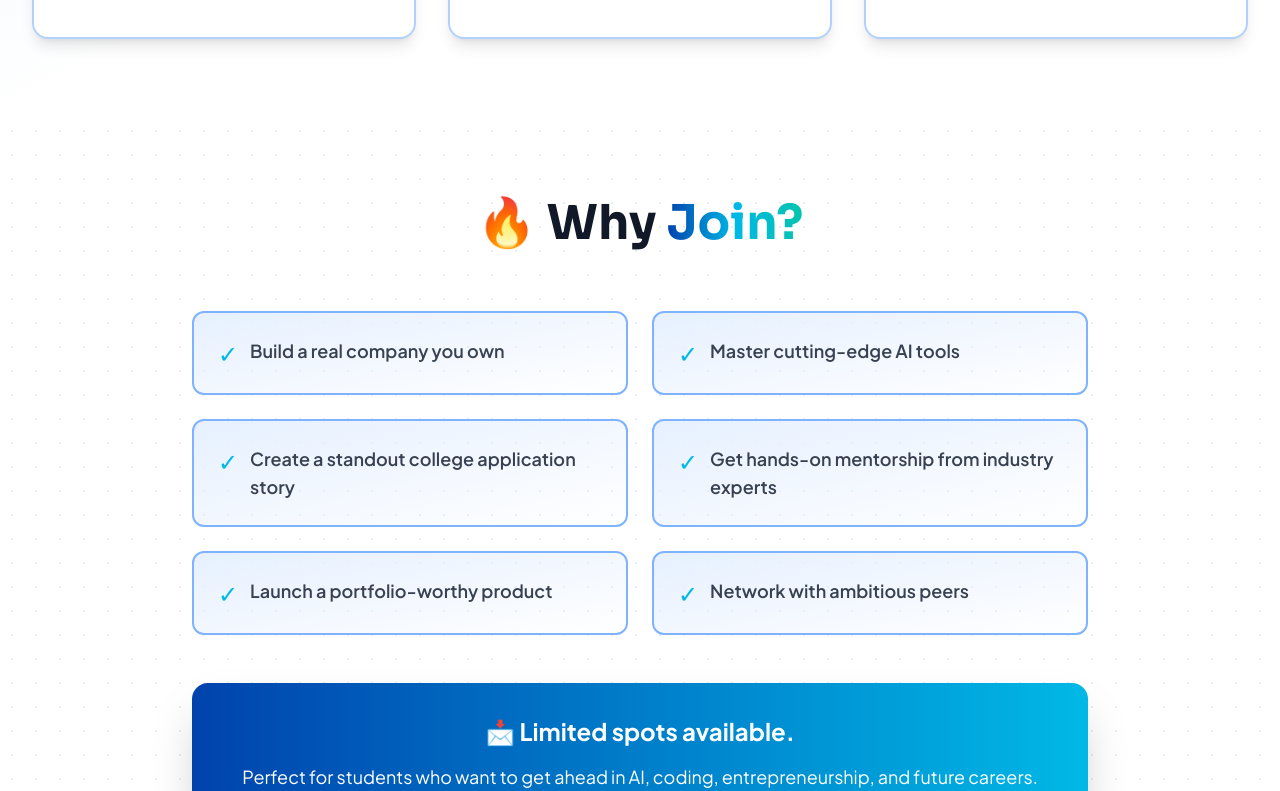
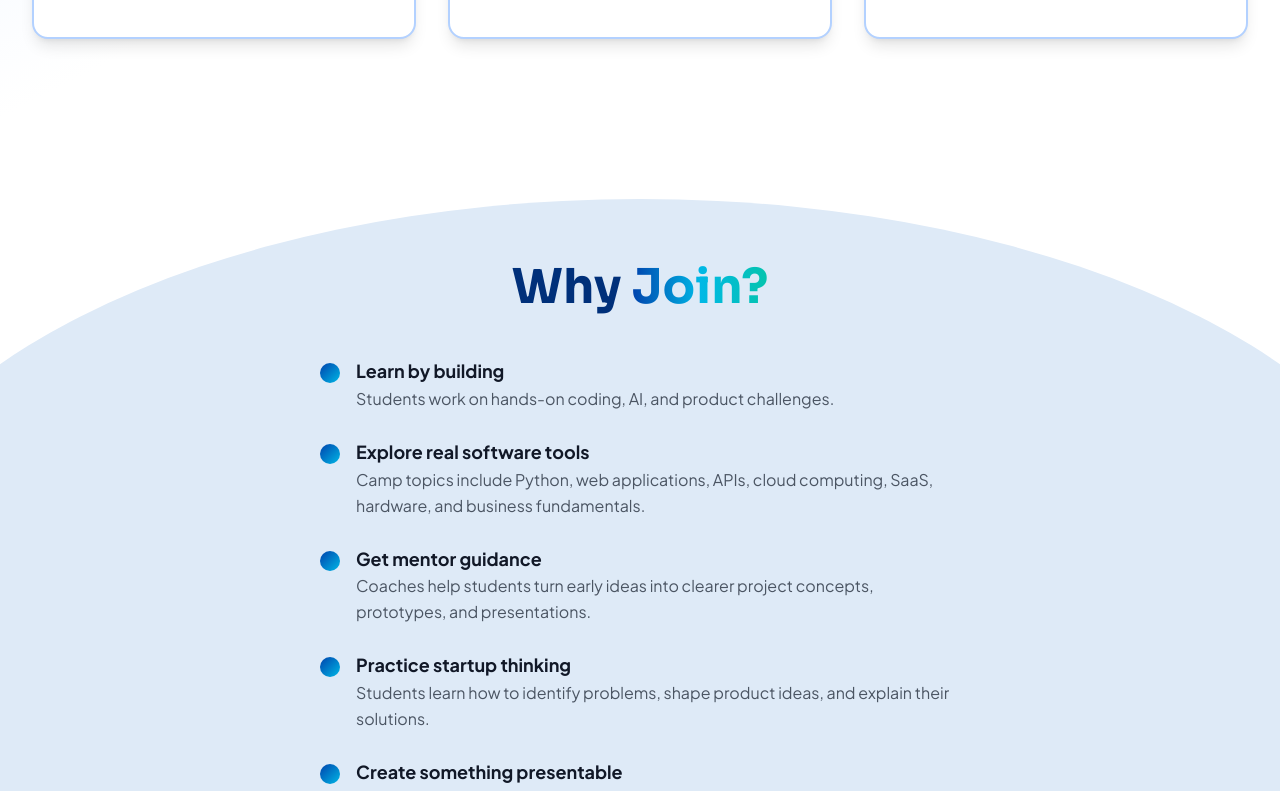
Before and after one commit to Beshton-Software-Inc/blueventure, a Next.js app: page / in a window 1280 px wide. Shown: the part 1965-2756 px from the top of the page. Built offline with nearby package versions, Linux system fonts and the light colour scheme.

Commit message:
Redesigned Why Join? section + other minor style fixes

```diff
--- a/app/page.tsx
+++ b/app/page.tsx
@@ -48,12 +48,35 @@ const summerSessions = [
 ];
 
 const whyJoin = [
-  "Build a real company you own",
-  "Master cutting-edge AI tools",
-  "Create a standout college application story",
-  "Get hands-on mentorship from industry experts",
-  "Launch a portfolio-worthy product",
-  "Network with ambitious peers"
+  {
+    title: "Learn by building",
+    description: "Students work on hands-on coding, AI, and product challenges.",
+  },
+  {
+    title: "Explore real software tools",
+    description:
+      "Camp topics include Python, web applications, APIs, cloud computing, SaaS, hardware, and business fundamentals.",
+  },
+  {
+    title: "Get mentor guidance",
+    description:
+      "Coaches help students turn early ideas into clearer project concepts, prototypes, and presentations.",
+  },
+  {
+    title: "Practice startup thinking",
+    description:
+      "Students learn how to identify problems, shape product ideas, and explain their solutions.",
+  },
+  {
+    title: "Create something presentable",
+    description:
+      "By the end of the program, students work toward a project or pitch they can share with others.",
+  },
+  {
+    title: "Meet motivated peers",
+    description:
+      "Students collaborate with others who are curious about technology, AI, and entrepreneurship.",
+  },
 ];
 
 const stats = [
@@ -111,7 +134,8 @@ export default function Home() {
               href="https://docs.google.com/forms/d/e/1FAIpQLSdlqpxb_muRYlxyV8FBH6Kj_PBOj5wJRLWztdWZ5yDRCAY5pw/viewform"
               target="_blank"
               rel="noopener noreferrer"
-              className="inline-flex items-center justify-center rounded-xl bg-gradient-to-r from-primary-600 to-electric-500 px-8 py-5 text-xl font-bold text-white border-4 border-electric-200 shadow-lg hover:shadow-2xl hover:scale-105 transition-all duration-300"
+              style={{ borderColor: "rgb(186, 231, 252)" }}
+              className="inline-flex items-center justify-center rounded-xl bg-gradient-to-r from-primary-600 to-electric-500 px-8 py-5 text-xl font-bold text-white border-4 shadow-lg hover:shadow-2xl hover:scale-105 transition-all duration-300"
             >
               Register Now
             </a>
@@ -201,35 +225,50 @@ export default function Home() {
       </Section>
 
       {/* Why Join */}
-      <Section className="bg-white" pattern>
+      <Section className="bg-white overflow-hidden">
         <div className="max-w-7xl mx-auto px-4 sm:px-6 lg:px-8">
-          <div className="text-center mb-16">
-            <h2 className="font-display font-bold text-4xl md:text-5xl mb-6">
-              🔥 Why <span className="text-gradient">Join?</span>
+          {/* Blob container */}
+          <div className="relative">
+            {/* Blob background shape */}
+            <div
+              className="absolute inset-0 -mx-8 md:-mx-20"
+              style={{
+                background: "#deeaf7",
+                borderRadius: "50% 50% 50% 50% / 40% 40% 40% 40%",
+                transform: "scaleX(1.15)",
+              }}
+            />
+
+            <div className="relative z-10 py-16 px-4 sm:px-8 md:px-16 max-w-3xl mx-auto">
+              <h2 className="font-display font-bold text-4xl md:text-5xl text-center mb-12 text-primary-700">
+                Why <span className="text-gradient">Join?</span>
               </h2>
-          </div>
 
-          <div className="max-w-4xl mx-auto">
-            <div className="grid md:grid-cols-2 gap-6">
-              {whyJoin.map((reason, index) => (
+              <div className="space-y-7">
+                {whyJoin.map((item, index) => (
+                  <div key={index} className="flex items-start gap-4 animate-slide-up" style={{ animationDelay: `${index * 80}ms` }}>
+                    {/* Bullet circle */}
                     <div
-                  key={index}
-                  className="bg-gradient-to-br from-primary-50 to-electric-50 p-6 rounded-xl border-2 border-primary-200 hover:border-primary-400 hover:shadow-lg transition-all animate-slide-up"
-                  style={{ animationDelay: `${index * 100}ms` }}
-                >
-                  <div className="flex items-start">
-                    <span className="text-2xl text-electric-500 mr-3">✓</span>
-                    <p className="text-lg text-gray-700 font-semibold">{reason}</p>
+                      className="bg-gradient-to-br from-primary-600 to-electric-500 mt-1 flex-shrink-0 w-5 h-5 rounded-full"
+                    />
+                    <div>
+                      <p className="font-bold text-gray-900 text-lg leading-snug">{item.title}</p>
+                      <p className="text-gray-600 mt-0.5 leading-relaxed">{item.description}</p>
                     </div>
                   </div>
                 ))}
               </div>
 
-            <div className="mt-12 text-center bg-gradient-to-r from-primary-600 to-electric-500 text-white p-8 rounded-2xl shadow-2xl">
-              <p className="text-2xl font-bold mb-4">📩 Limited spots available.</p>
-              <p className="text-lg">
-                Perfect for students who want to get ahead in AI, coding, entrepreneurship, and future careers.
+              {/* CTA card */}
+              <div
+                className="bg-gradient-to-r from-primary-600 to-electric-500 mt-12 rounded-2xl p-7 text-white text-center drop-shadow-[0_15px_15px_rgba(0,10,20,0.25)]"
+              >
+                <p className="text-xl font-bold mb-2">Limited Spots Available.</p>
+                <p className="text-base text-blue-100 leading-relaxed">
+                  <span className="font-semibold text-white">Session #1 begins June 15.</span>{" "}
+                  Students will explore AI, coding, cloud tools, and startup thinking through hands-on lessons and guided project work.
                 </p>
+              </div>
             </div>
           </div>
         </div>
```
Lines whose indentation alone changed are shown as unchanged.
